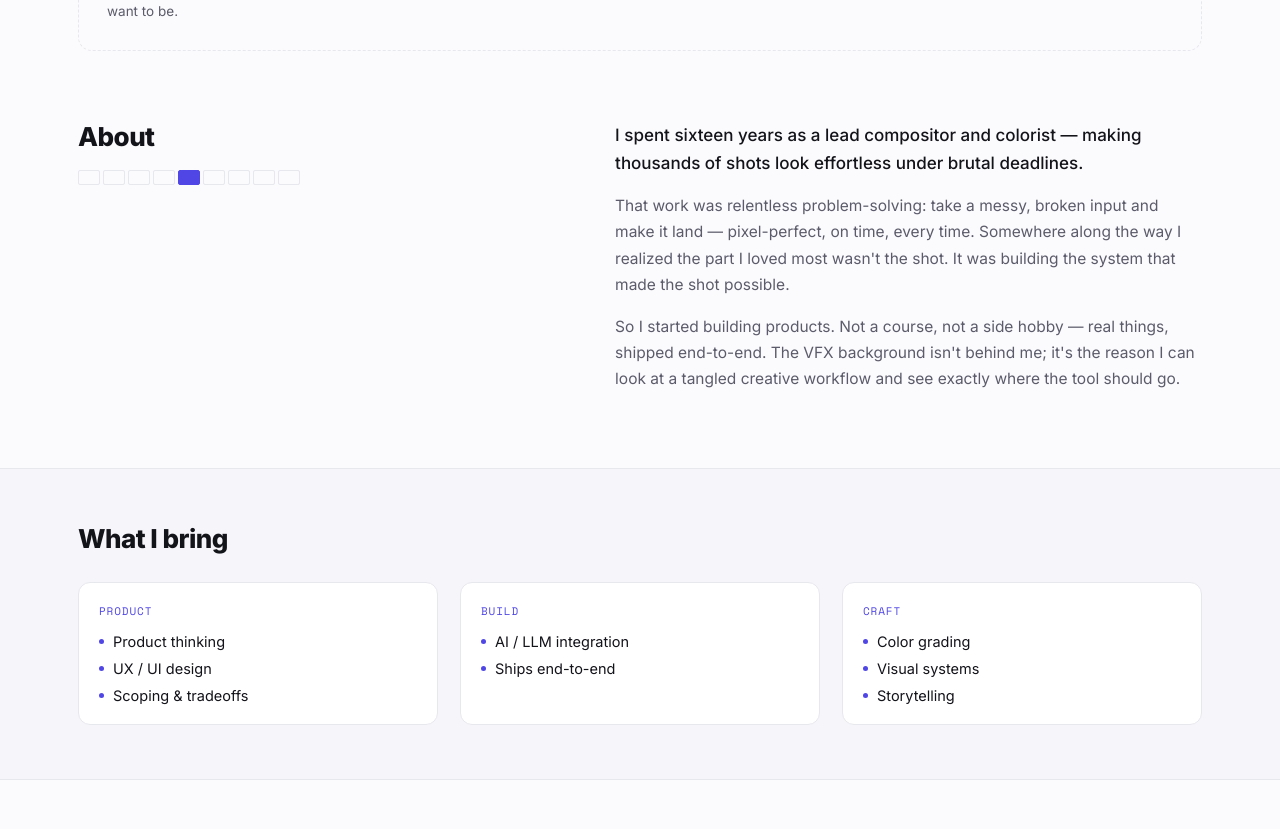
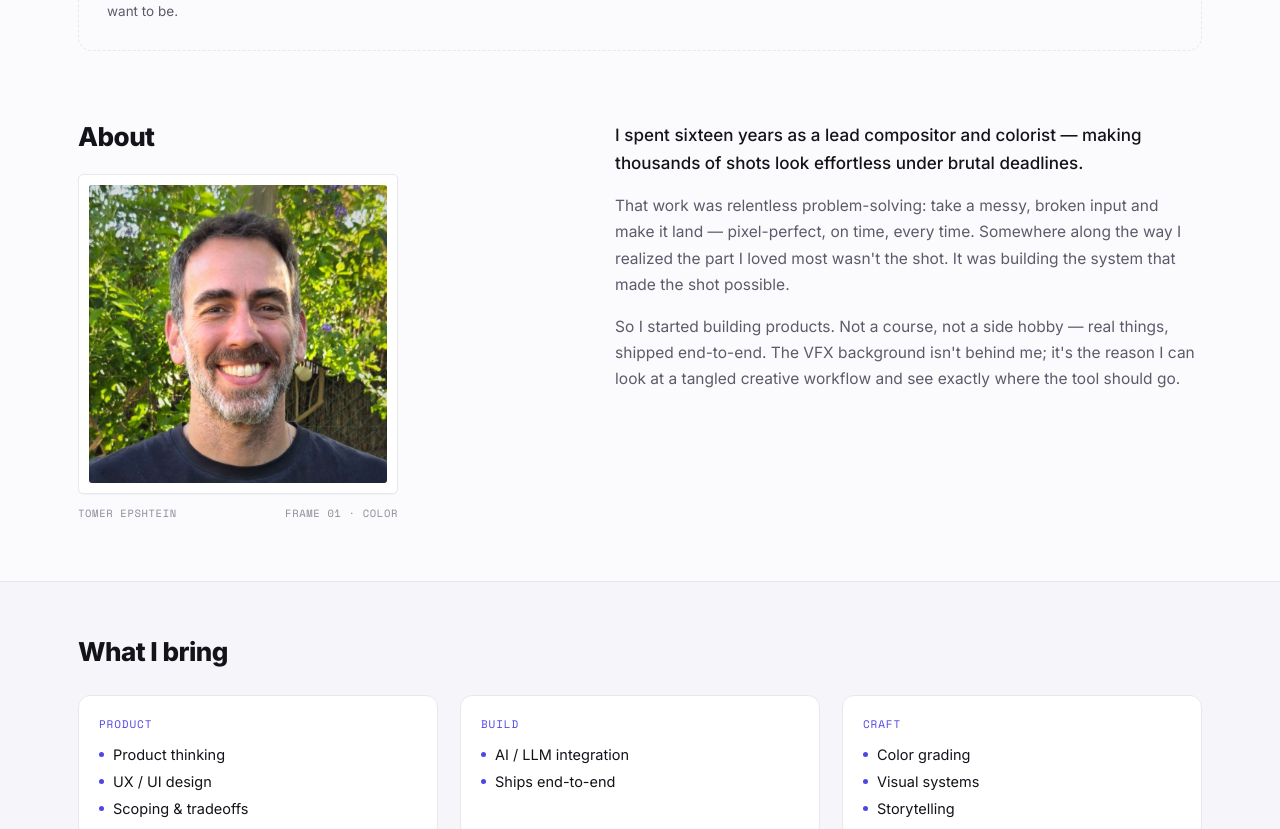
Before and after one commit to tomereps/portfolio, a React (Vite) app: page / in a window 1280 px wide. Shown: the part 1180-2009 px from the top of the page. Built offline with nearby package versions, Linux system fonts and the light colour scheme.

Commit message:
Add framed portrait to About section

```diff
--- a/src/components/About.css
+++ b/src/components/About.css
@@ -13,8 +13,37 @@
   letter-spacing: -0.02em;
 }
 
-.about__strip {
-  margin-top: 18px;
+/* film-frame portrait — a single contact-sheet cell, the one pop of color */
+.about__portrait {
+  margin: 22px 0 0;
+  max-width: 320px;
+}
+
+.about__frame {
+  background: #fff;
+  border: 1px solid var(--line);
+  border-radius: 5px;
+  padding: 10px;
+  box-shadow: 0 1px 0 rgba(20, 20, 40, 0.03);
+}
+
+.about__img {
+  display: block;
+  width: 100%;
+  height: auto;
+  border-radius: 3px;
+}
+
+.about__caption {
+  display: flex;
+  justify-content: space-between;
+  align-items: center;
+  gap: 10px;
+  font-family: var(--mono);
+  font-size: 10.5px;
+  letter-spacing: 0.06em;
+  color: var(--faint);
+  margin-top: 11px;
 }
 
 .about__lead {
@@ -41,4 +70,9 @@
     grid-template-columns: 1fr;
     gap: 34px;
   }
+  /* center the portrait above the bio when stacked */
+  .about__portrait {
+    margin-left: auto;
+    margin-right: auto;
+  }
 }
--- a/src/components/About.jsx
+++ b/src/components/About.jsx
@@ -1,14 +1,26 @@
-import FrameStrip from './FrameStrip';
 import './About.css';
+import profile from '../assets/profile.png';
 
 export default function About() {
   return (
     <section id="about" className="about shell">
-      <div>
+      <div className="about__left">
         <h2 className="about__title">About</h2>
-        <div className="about__strip">
-          <FrameStrip count={9} active={4} />
-        </div>
+        <figure className="about__portrait">
+          <div className="about__frame">
+            <img
+              className="about__img"
+              src={profile}
+              alt="Portrait of Tomer Epshtein"
+              width="640"
+              height="640"
+            />
+          </div>
+          <figcaption className="about__caption">
+            <span>TOMER EPSHTEIN</span>
+            <span>FRAME 01 · COLOR</span>
+          </figcaption>
+        </figure>
       </div>
       <div>
         <p className="about__lead">
```
Also changed, not shown: src/assets/profile.png (added).
